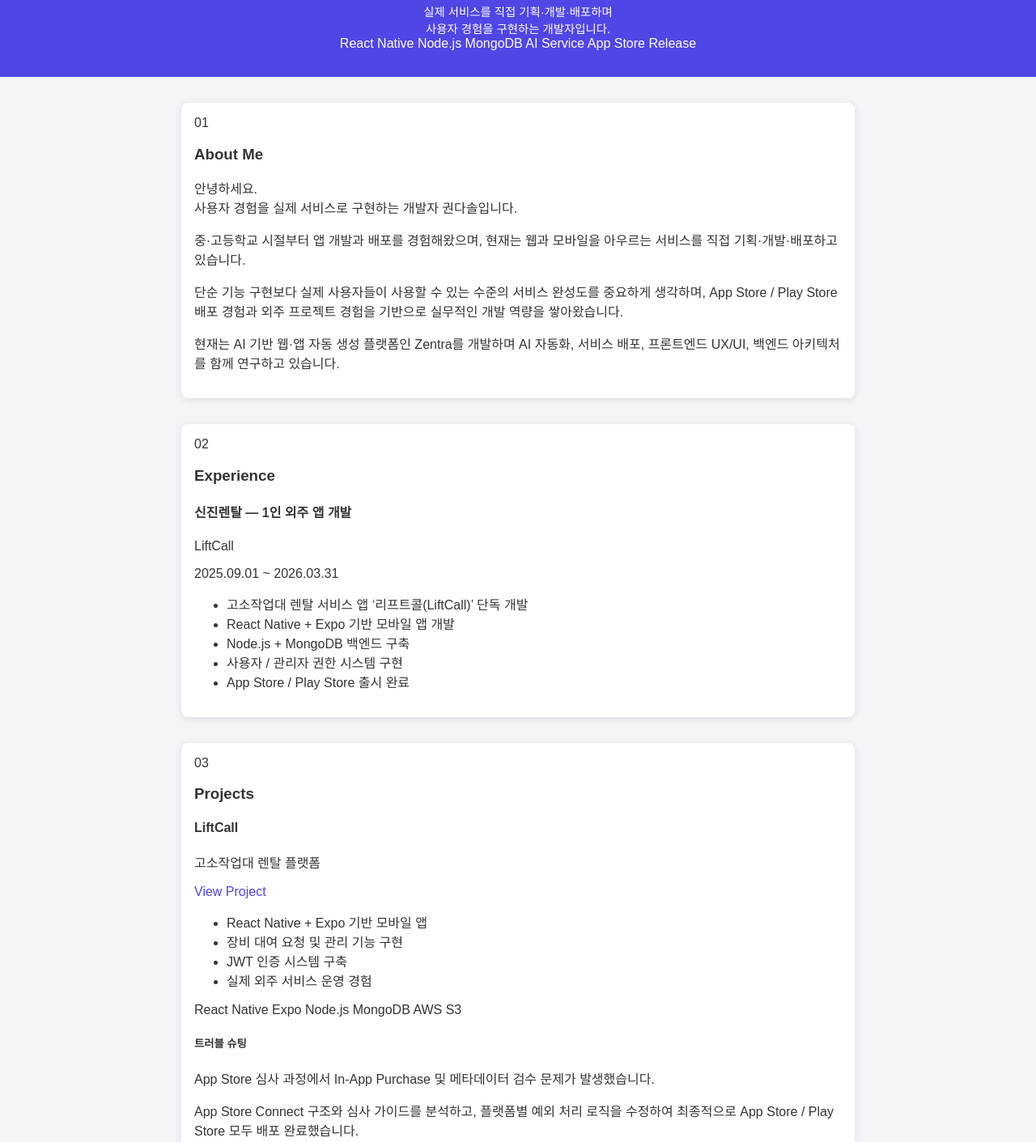
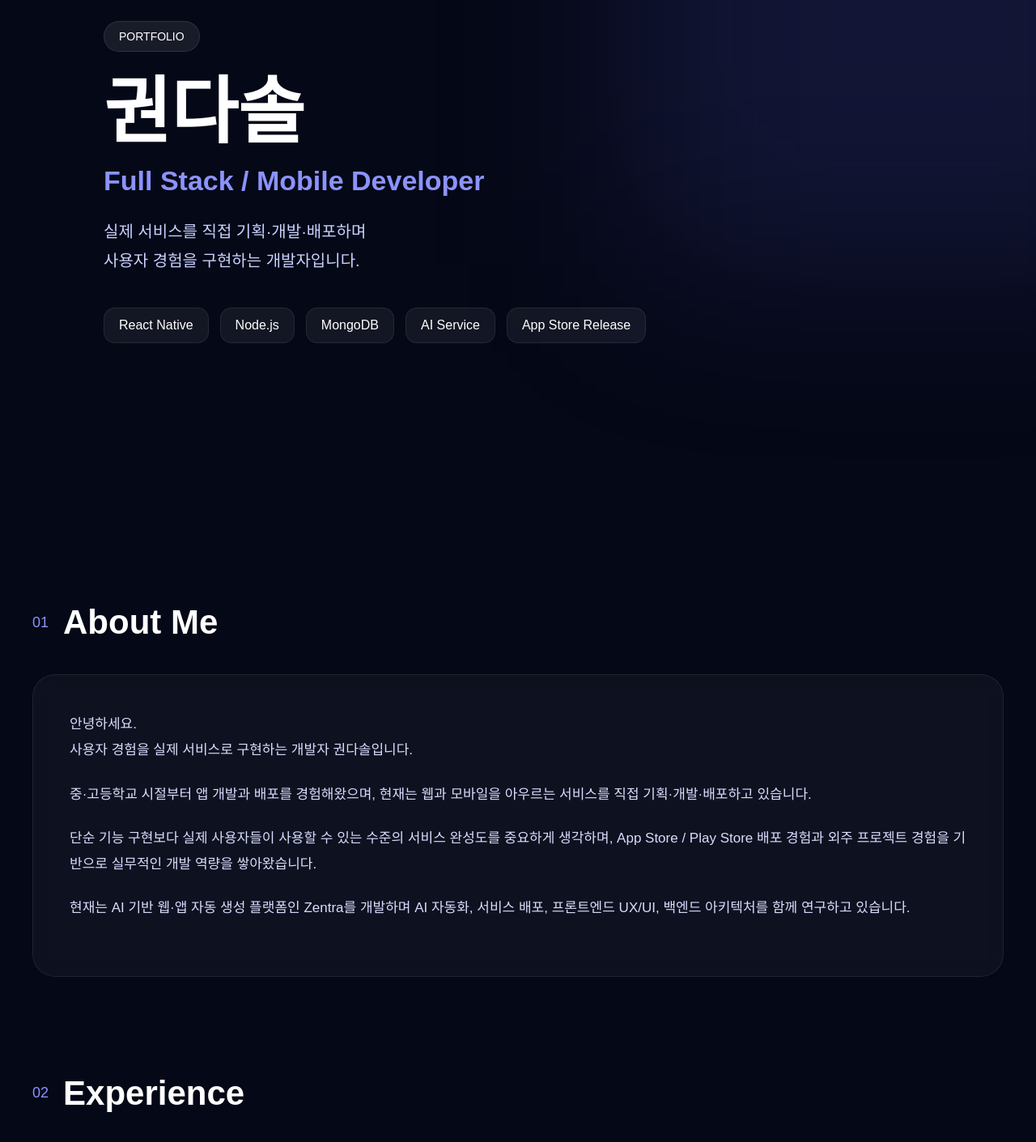
Before and after one commit to kwondasol1197/kwondasol1197, a plain HTML site: page index.html in a window 1280 px wide. Shown: the part 175-1586 px from the top of the page at 81% size. Drawn offline with Linux system fonts and the light colour scheme; a web font is replaced by a local one.

Commit message:
Update style.css

```diff
--- a/style.css
+++ b/style.css
@@ -1,70 +1,304 @@
-body {
-    font-family: 'Noto Sans KR', sans-serif;
-    background-color: #f4f4f9;
-    color: #333;
-    margin: 0;
-    padding: 0;
+/* style.css */
+
+* {
+  margin: 0;
+  padding: 0;
+  box-sizing: border-box;
 }
 
-header {
-    background-color: #4f46e5;
-    color: white;
-    text-align: center;
-    padding: 2rem 1rem;
+body {
+  background: #050816;
+  color: white;
+  font-family: 'Pretendard', sans-serif;
+  overflow-x: hidden;
 }
 
-header h1 {
-    margin: 0.5rem 0;
+.background-glow {
+  position: fixed;
+  width: 700px;
+  height: 700px;
+  background: rgba(99, 102, 241, 0.15);
+  filter: blur(120px);
+  top: -200px;
+  right: -200px;
+  z-index: -1;
 }
 
-header p {
-    margin: 0;
-    font-size: 0.9rem;
+.hero {
+  min-height: 100vh;
+  display: flex;
+  align-items: center;
+  padding: 0 10%;
 }
 
-section {
-    max-width: 800px;
-    margin: 2rem auto;
-    padding: 1rem;
-    background-color: white;
-    border-radius: 8px;
-    box-shadow: 0 2px 10px rgba(0,0,0,0.1);
+.hero-content {
+  max-width: 900px;
 }
 
-h2 {
-    border-bottom: 2px solid #4f46e5;
-    padding-bottom: 0.5rem;
-    margin-bottom: 1rem;
+.badge {
+  display: inline-block;
+  background: rgba(255,255,255,0.08);
+  border: 1px solid rgba(255,255,255,0.1);
+  padding: 10px 18px;
+  border-radius: 999px;
+  margin-bottom: 30px;
+  font-size: 14px;
 }
 
-.project {
-    margin-bottom: 1.5rem;
-    padding: 1rem;
-    border-left: 4px solid #4f46e5;
-    background-color: #f9f9ff;
-    border-radius: 4px;
+.hero h1 {
+  font-size: 90px;
+  font-weight: 800;
+  line-height: 1;
+  margin-bottom: 20px;
 }
 
-.project h3 {
-    margin: 0 0 0.5rem 0;
+.hero h2 {
+  font-size: 34px;
+  color: #8b93ff;
+  margin-bottom: 25px;
 }
 
-.project p {
-    margin: 0.3rem 0;
+.hero-description {
+  font-size: 20px;
+  line-height: 1.8;
+  color: #c9d1ff;
 }
 
-a {
-    color: #4f46e5;
-    text-decoration: none;
+.hero-tags {
+  margin-top: 40px;
+  display: flex;
+  flex-wrap: wrap;
+  gap: 14px;
 }
 
-a:hover {
-    text-decoration: underline;
+.hero-tags span {
+  padding: 12px 18px;
+  background: rgba(255,255,255,0.06);
+  border-radius: 14px;
+  border: 1px solid rgba(255,255,255,0.08);
+}
+
+.section {
+  width: 100%;
+  max-width: 1300px;
+  margin: 120px auto;
+  padding: 0 40px;
+}
+
+.section-title {
+  display: flex;
+  align-items: center;
+  gap: 18px;
+  margin-bottom: 40px;
+}
+
+.section-title span {
+  color: #8b93ff;
+  font-size: 18px;
+}
+
+.section-title h3 {
+  font-size: 42px;
+}
+
+.card,
+.project-card,
+.skill-card {
+  background: rgba(255,255,255,0.04);
+  border: 1px solid rgba(255,255,255,0.08);
+  backdrop-filter: blur(14px);
+  border-radius: 28px;
+}
+
+.card {
+  padding: 45px;
+}
+
+.card p {
+  line-height: 1.9;
+  color: #d8ddff;
+  margin-bottom: 22px;
+  font-size: 17px;
+}
+
+.experience-header {
+  display: flex;
+  justify-content: space-between;
+  align-items: center;
+  margin-bottom: 35px;
+}
+
+.experience-header h4 {
+  font-size: 28px;
+}
+
+.experience-header p {
+  color: #8b93ff;
+  margin-top: 8px;
+}
+
+.date {
+  color: #b8beff;
+}
+
+.experience-card ul {
+  padding-left: 20px;
+}
+
+.experience-card li {
+  margin-bottom: 14px;
+  color: #d8ddff;
+}
+
+.project-card {
+  padding: 40px;
+  margin-bottom: 40px;
+}
+
+.project-top {
+  display: flex;
+  justify-content: space-between;
+  margin-bottom: 35px;
+}
+
+.project-top h4 {
+  font-size: 32px;
+}
+
+.project-top p {
+  color: #8b93ff;
+  margin-top: 10px;
+}
+
+.project-link {
+  color: white;
+  text-decoration: none;
+  border: 1px solid rgba(255,255,255,0.12);
+  padding: 14px 18px;
+  border-radius: 14px;
+}
+
+.project-content {
+  display: flex;
+  gap: 40px;
+  flex-wrap: wrap;
+}
+
+.project-images {
+  display: flex;
+  gap: 18px;
+}
+
+.mockup {
+  width: 180px;
+  height: 370px;
+  border-radius: 28px;
+  background: linear-gradient(
+    145deg,
+    #1f2342,
+    #2d3568
+  );
+  border: 1px solid rgba(255,255,255,0.1);
+}
+
+.project-description {
+  flex: 1;
+  min-width: 300px;
+}
+
+.project-description ul {
+  padding-left: 20px;
+}
+
+.project-description li {
+  margin-bottom: 14px;
+  color: #d8ddff;
+}
+
+.stack {
+  display: flex;
+  gap: 12px;
+  flex-wrap: wrap;
+  margin-top: 30px;
+}
+
+.stack span {
+  background: rgba(99,102,241,0.18);
+  color: #cfd3ff;
+  padding: 10px 16px;
+  border-radius: 12px;
+}
+
+.trouble {
+  margin-top: 35px;
+  padding: 24px;
+  border-radius: 18px;
+  background: rgba(255,255,255,0.03);
+}
+
+.trouble h5 {
+  margin-bottom: 18px;
+  font-size: 20px;
+}
+
+.trouble p {
+  line-height: 1.8;
+  color: #cfd3ff;
+  margin-bottom: 12px;
+}
+
+.skills-grid {
+  display: grid;
+  grid-template-columns: repeat(auto-fit,minmax(280px,1fr));
+  gap: 24px;
+}
+
+.skill-card {
+  padding: 32px;
+}
+
+.skill-card h4 {
+  margin-bottom: 24px;
+  font-size: 24px;
+}
+
+.skill-card ul {
+  padding-left: 18px;
+}
+
+.skill-card li {
+  margin-bottom: 12px;
+  color: #d8ddff;
 }
 
 footer {
-    text-align: center;
-    padding: 1rem;
-    background-color: #e0e0f0;
-    margin-top: 2rem;
+  text-align: center;
+  padding: 80px 20px;
+  color: #7d84b7;
 }
+
+@media (max-width: 900px) {
+
+  .hero h1 {
+    font-size: 60px;
+  }
+
+  .hero h2 {
+    font-size: 28px;
+  }
+
+  .section {
+    padding: 0 20px;
+  }
+
+  .project-images {
+    width: 100%;
+    justify-content: center;
+  }
+
+  .mockup {
+    width: 120px;
+    height: 260px;
+  }
+
+}
```
